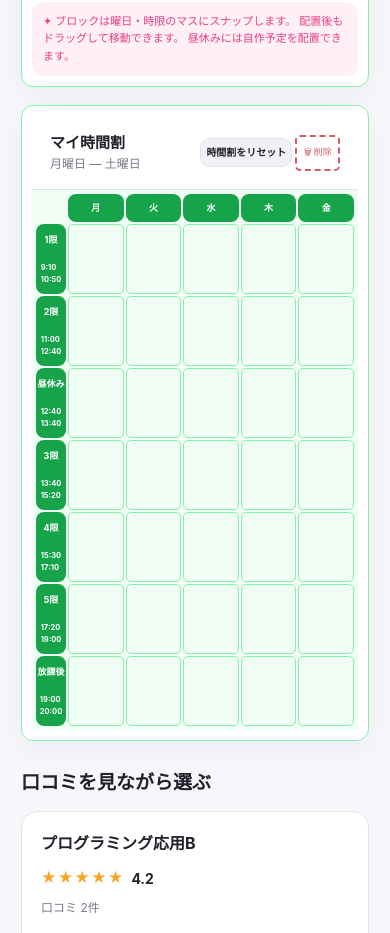
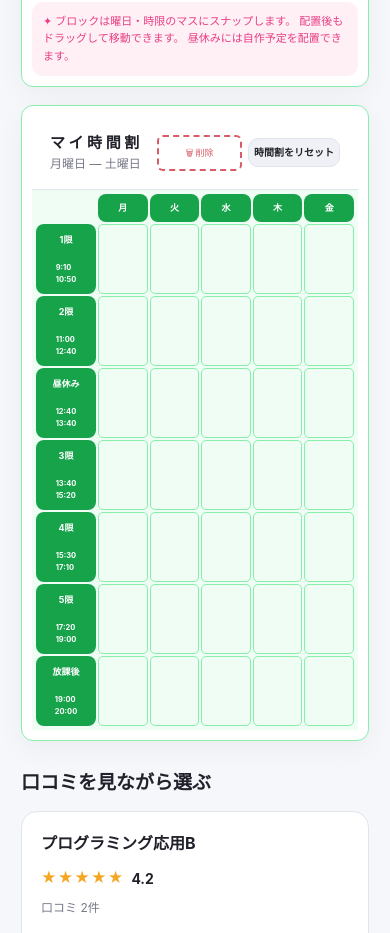
Before and after one commit to TIDesiign-ai/calcweb, a Next.js app: page /timetable in a window 390 px wide. Shown: the part 840-1773 px from the top of the page. Built offline with nearby package versions, Linux system fonts and the light colour scheme.

Commit message:
phone fixed

```diff
--- a/app/globals.css
+++ b/app/globals.css
@@ -183,7 +183,7 @@ a { color: inherit; text-decoration: none; }
 .day, .period {
   display: grid;
   place-items: center;
-  font-size: 12px;
+  font-size: 20px;
   font-weight: 750;
   color: var(--muted);
 }
@@ -214,8 +214,8 @@ a { color: inherit; text-decoration: none; }
   user-select: none;
 }
 .course-block:active { cursor: grabbing; }
-.course-block strong { font-size: 12px; line-height: 1.35; }
-.course-block small { font-size: 10px; opacity: .8; }
+.course-block strong { font-size: 15px; line-height: 1.35; }
+.course-block small { font-size: 12px; opacity: .8; }
 .block-actions {
   display: flex;
   gap: 5px;
@@ -672,7 +672,7 @@ body {
     .root .timetable {
       width: 100%;
       min-width: 0;
-      grid-template-columns: 30px repeat(5, minmax(0, 1fr));
+      grid-template-columns: 60px repeat(5, minmax(0, 1fr));
       grid-template-rows: 28px repeat(7 , 70px);
       gap: 2px;
     }
@@ -710,34 +710,33 @@ body {
 }
 /* 時間割操作エリア */
 .schedule-actions {
-  display: grid;
-  grid-template-columns: 1fr auto 1fr;
+  display: flex;
   align-items: center;
-  gap: 8px;
+  justify-content: flex-end;
+  gap: 10px;
   flex: 1;
+  min-width: 0;
 }
 
-/* リセットボタンを中央に配置 */
+/* リセットボタン */
 .schedule-actions > .action {
-  grid-column: 2;
-  grid-row: 1;
-  justify-self: center;
+  flex: 0 0 auto;
+  white-space: nowrap;
 }
 
-/* 右側の四角いゴミ箱エリア */
+/* 削除エリア */
 .trash-dropzone {
-  grid-column: 3;
-  grid-row: 1;
-  justify-self: end;
+  flex: 0 0 170px;
+  box-sizing: border-box;
+  min-height: 42px;
+  width: 170px;
+  padding: 8px 12px;
+  margin-left: 0;
 
   display: flex;
   align-items: center;
   justify-content: center;
   gap: 6px;
-
-  min-height: 42px;
-  min-width: 170px;
-  padding: 8px 12px;
 
   border: 2px dashed #d95b67;
   border-radius: 6px;
@@ -750,48 +749,31 @@ body {
     border-color 0.15s;
 }
 
-.trash-dropzone.active {
-  background: #ffe3e6;
-  border-color: #d95b67;
-  border-style: solid;
-}
-
 /* スマートフォン */
 @media (max-width: 600px) {
   .schedule-actions {
-    display: grid;
-    grid-template-columns: minmax(0, 1fr) auto minmax(0, 1fr);
+    display: flex;
+    justify-content: flex-end;
     align-items: center;
-    gap: 3px;
+    gap: 6px;
     min-width: 0;
   }
 
   .schedule-actions > .action {
-    grid-column: 2;
-    grid-row: 1;
-    justify-self: center;
+    flex: 0 0 auto;
     padding: 6px 5px;
     font-size: 10px;
     white-space: nowrap;
   }
 
   .trash-dropzone {
-    grid-column: 3;
-    grid-row: 1;
-    justify-self: end;
-
-    box-sizing: border-box;
-    width: 100%;
-    min-width: 0;
+    flex: 0 0 85px;
+    width: 85px;
+    min-width: 50px;
     min-height: 36px;
-    padding: 4px 2px;
+    padding: 4px;
     gap: 2px;
-
-    border: 2px dashed #d95b67;
-    border-radius: 5px;
     font-size: 9px;
-    line-height: 1.2;
-    overflow-wrap: anywhere;
   }
 }
 .mobile-trash-label {
--- a/components/TimetableApp.tsx
+++ b/components/TimetableApp.tsx
@@ -583,7 +583,7 @@ export default function TimetableApp({
               <section className="panel">
                 <div className="schedule-tools">
                   <div>
-                    <strong>マイ時間割</strong>
+                    <strong>マ イ 時 間 割</strong>
                     <div className="small-muted">
                       月曜日 — 土曜日
                     </div>
```
